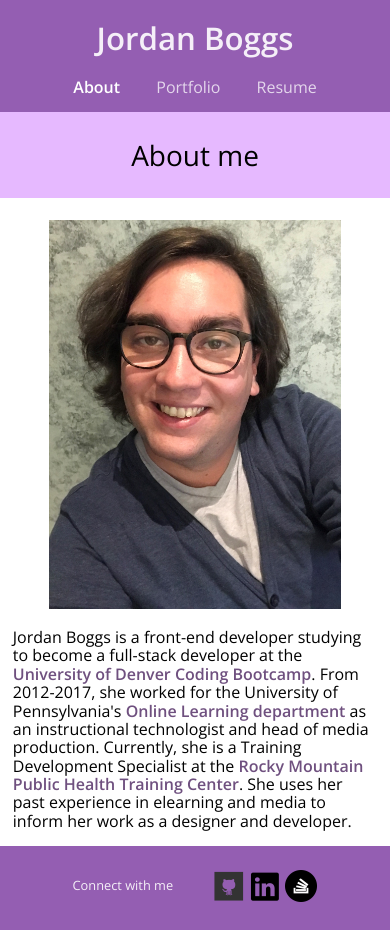
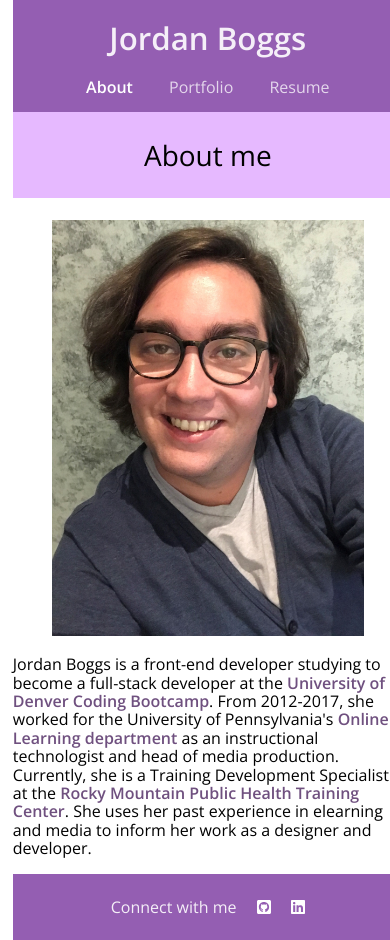
Before and after one commit to jordanboggs/jordanboggs.github.io, a plain HTML site: page index.html in a window 390 px wide. Shown: the top 940 px of the page. Drawn offline with nearby package versions, Linux system fonts and the light colour scheme.

Commit message:
Working on tablet layout

```diff
--- a/assets/css/style.css
+++ b/assets/css/style.css
@@ -54,9 +54,9 @@ header {
   font-size: 1.75em;
   height: calc(1.75em * 1.75);
   justify-content: center;
-  margin: 0 0 .8em -.8em;
+  margin: 0 0 .8em 0;
   text-align: center;
-  width: calc(100% + .8em + .8em);
+  width: 100vw;
 }
 
 #bio-pic {
@@ -77,31 +77,50 @@ header {
 footer {
   align-content: center;
   background-color: rgba(148, 94, 178, 1);
+  color: rgba(255, 255, 255, .9);
   display: flex;
-  flex-direction: row;
+  flex-flow: row wrap;
+  font-size: 1em;
   justify-content: center;
   padding: .5em 0;
   width: 100%;
-}
-
-#contact-me {
-  color: rgba(255, 255, 255, .9);
-  font-size: .8em;
-  padding: 1em 0;
 }
 
 .sub-nav {
   list-style: none;
 }
 
+.sub-nav > ul {
+  padding-left: 0;
+  text-align: center;
+}
+
 .sub-nav > ul > li {
   display: inline;
+  padding: 0 .5em;
 }
 
 .sub-nav > ul > li > a {
+  color: rgba(255, 255, 255, 1);
   text-decoration: none;
 }
 
-.link-icon {
-  max-height: 2em;
+@media only screen and (min-width: 768px) {
+  .container {
+    margin: 2em 0;
+    width: 90%;
+  }
+
+  #about-section {
+    align-items: flex-start;
+    display: flex;
+    flex-flow: row wrap;
+    justify-content: space-around;
+  }
+
+  #bio-pic {
+    height: auto;
+    max-width: 33.33%;
+    padding: 0;
+  }
 }
--- a/index.html
+++ b/index.html
@@ -38,31 +38,25 @@
     </article>
   </main>
   <footer>
-  <h2 id="contact-me">Connect with me</h2>
     <nav class="sub-nav">
       <ul>
         <li>
+          Connect with me
+        </li>
+        <li>
           <a href="https://github.com/preaksneview" target="_blank">
-          <img id="github-icon" class="link-icon"
-            src="./assets/images/if_github_square_107105.png" alt="Github">
+            <i class="fab fa-github-square"></i>
           </a>
         </li>
         <li>
           <a href="https://www.linkedin.com/in/jordan-boggs-b27b6019/"
             target="_blank">
-          <img class="link-icon" src="./assets/images/if_11-linkedin_104493.png"
-            alt="LinkedIn">
-        </a>
-      </li>
-      <li>
-        <a href="https://stackoverflow.com/users/8429568/jordan-boggs"
-        target="_blank">
-          <img class="link-icon" src="./assets/images/if_stackoverflow_287650.png"
-            alt="StackOverflow">
+            <i class="fab fa-linkedin"></i>
           </a>
         </li>
       </ul>
     </nav>
   </footer>
+  <script defer src="https://use.fontawesome.com/releases/v5.0.4/js/all.js"></script>
 </body>
 </html>
```
Also changed, not shown: assets/images/IMG_0841.JPG (deleted), assets/images/if_11-linkedin_104493.png (deleted), assets/images/if_github_square_107105.png (deleted), assets/images/if_stackoverflow_287650.png (deleted). Lines whose indentation alone changed are shown as unchanged.
